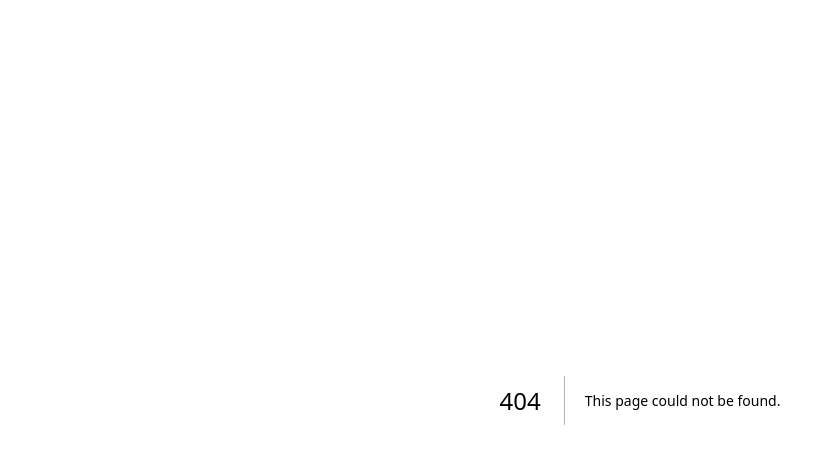
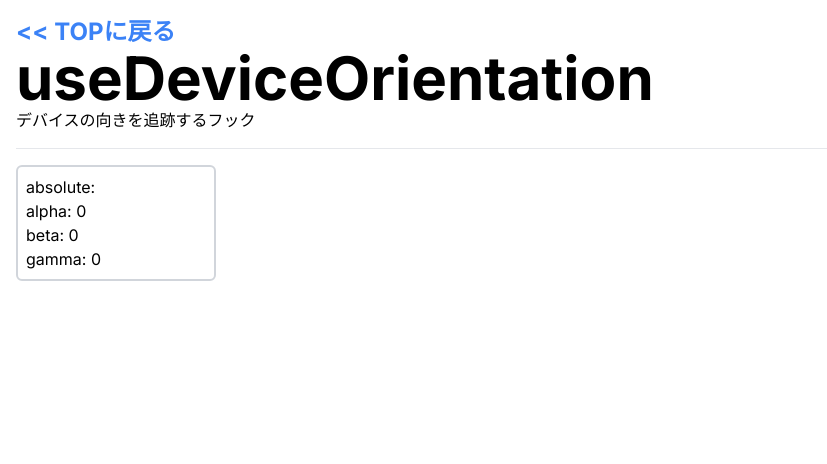
Before and after one commit to mizukenvivid/lets-custom-hooks, a Next.js app: page /useDeviceOrientation in a window 1280 px wide. Before the commit this address had no page. Shown: the top 464 px of the page, without its empty margins (0-827 px from the left). Built offline with nearby package versions, Linux system fonts and the light colour scheme.

Commit message:
feat: `useOrientation` を実装

```diff
--- /dev/null
+++ b/src/app/useDeviceOrientation/page.tsx
@@ -0,0 +1,35 @@
+"use client";
+
+import Link from "next/link";
+
+import { useDeviceOrientation } from "@/hooks/useDeviceOrientation";
+
+export default function useDeviceOrientationPage() {
+  const { absolute, alpha, beta, gamma } = useDeviceOrientation();
+
+  return (
+    <main className="p-4">
+      <Link className="text-left text-2xl font-bold text-blue-500 hover:text-blue-800" href="/">
+        {"<< TOPに戻る"}
+      </Link>
+      <div>
+        <h1 className="text-left text-6xl font-bold">useDeviceOrientation</h1>
+        <p>デバイスの向きを追跡するフック</p>
+      </div>
+
+      <hr className="my-4 w-full border-gray-200" />
+
+      <div className="flex gap-2">
+        <p className="min-w-[200px] rounded-md border-2 border-gray-300 p-2">
+          absolute: {absolute}
+          <br />
+          alpha: {alpha}
+          <br />
+          beta: {beta}
+          <br />
+          gamma: {gamma}
+        </p>
+      </div>
+    </main>
+  );
+}
--- a/src/app/useGeoLocation/page.tsx
+++ b/src/app/useGeoLocation/page.tsx
@@ -15,7 +15,7 @@ export default function useGeoLocationPage() {
         {"<< TOPに戻る"}
       </Link>
       <div>
-        <h1 className="text-left text-6xl font-bold">useWindowSize</h1>
+        <h1 className="text-left text-6xl font-bold">useGeoLocation</h1>
         <p>ウィンドウサイズを追跡するフック</p>
       </div>
 
--- /dev/null
+++ b/src/hooks/useDeviceOrientation.ts
@@ -0,0 +1,40 @@
+import { useEffect, useState } from "react";
+
+/**
+ * useDeviceOrientation
+ * Provides a custom hook for tracking the device orientation.
+ * @example
+ * const { absolute, alpha, beta, gamma } = useDeviceOrientation();
+ * @returns Object with absolute, alpha, beta, and gamma
+ */
+export const useDeviceOrientation = () => {
+  const [orientation, setOrientation] = useState({
+    absolute: false,
+    alpha: 0,
+    beta: 0,
+    gamma: 0,
+  });
+
+  const handleOrientation = (e: DeviceOrientationEvent) => {
+    setOrientation({
+      absolute: e.absolute,
+      alpha: e.alpha || 0,
+      beta: e.beta || 0,
+      gamma: e.gamma || 0,
+    });
+  };
+
+  useEffect(() => {
+    if (window.DeviceOrientationEvent) {
+      window.addEventListener("deviceorientation", handleOrientation);
+    } else {
+      console.warn("DeviceOrientationEvent not supported");
+    }
+
+    return () => {
+      window.removeEventListener("deviceorientation", handleOrientation);
+    };
+  }, []);
+
+  return orientation;
+};
```
Also changed, not shown: src/constants/paths.ts (+6 -2 lines).
